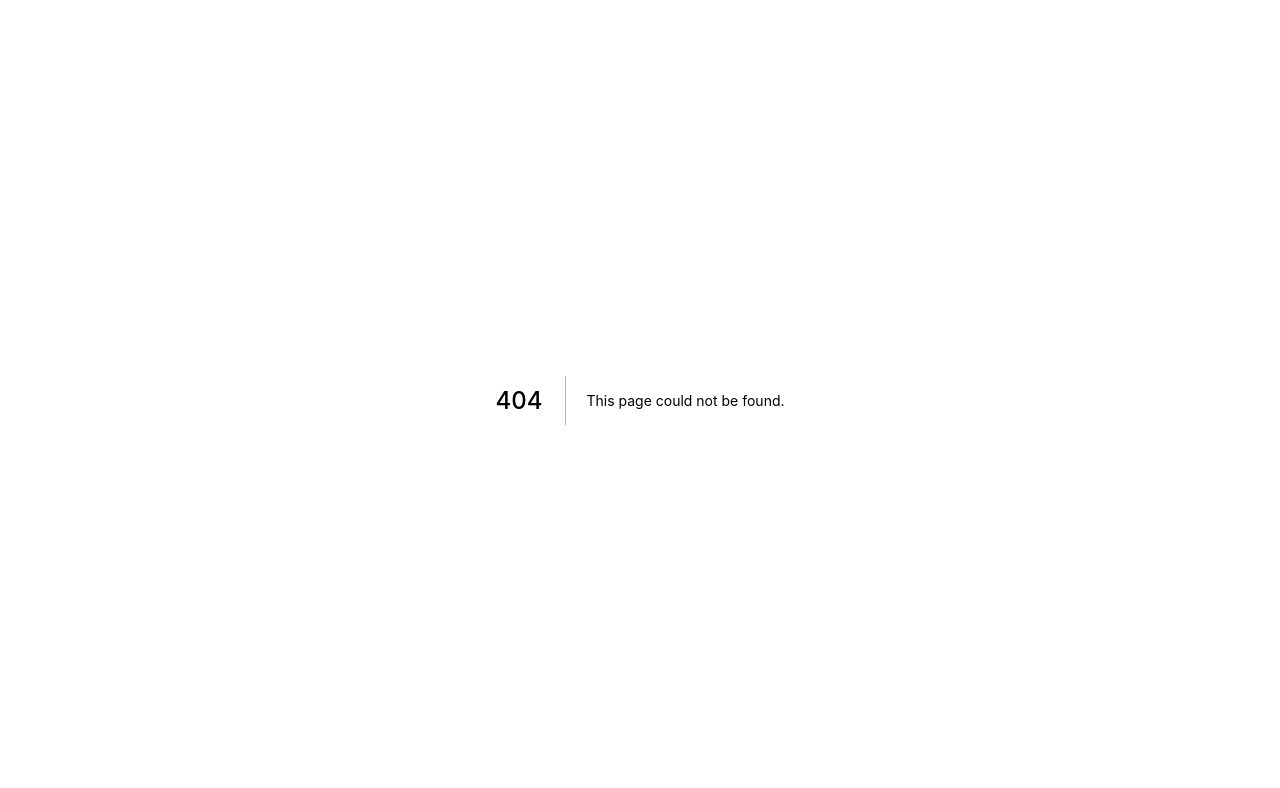
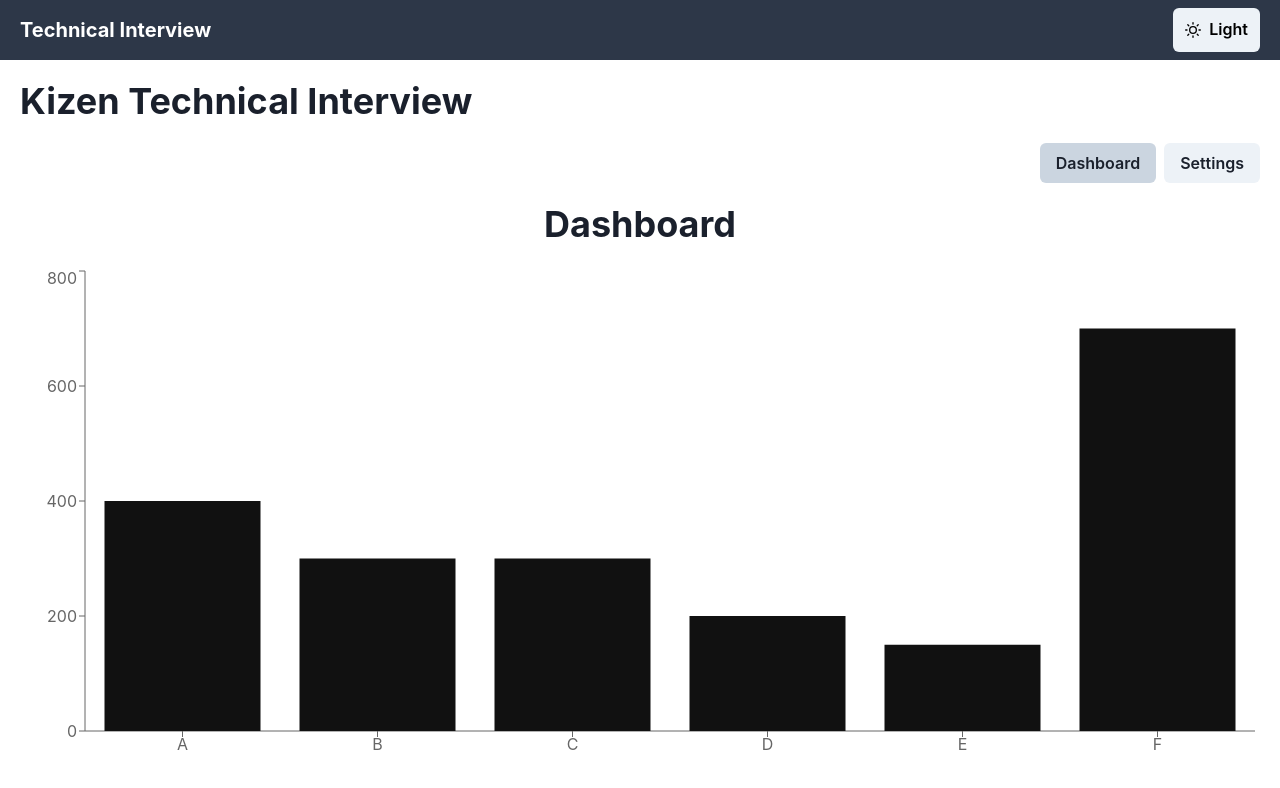
Before and after one commit to Naguumo/interview-next, a Next.js app: page /kizen in a window 1280 px wide. Before the commit this address had no page. Shown: the top 788 px of the page. Built offline with nearby package versions, Linux system fonts and the light colour scheme.

Commit message:
feat: port over old kizen test

```diff
--- /dev/null
+++ b/components/kizen/DashboardView.tsx
@@ -0,0 +1,44 @@
+import { Heading, useColorModeValue } from '@chakra-ui/react'
+import { useChartType } from '@lib/kizen/useChartType'
+import { useUserData } from '@lib/kizen/useUserData'
+import {
+  Pie,
+  PieChart,
+  ResponsiveContainer,
+  Bar,
+  BarChart,
+  XAxis,
+  YAxis,
+} from 'recharts'
+
+export const DashboardView = () => {
+  const fillColor = useColorModeValue('#111', '#EEE')
+  const [chartType] = useChartType()
+  const { userData } = useUserData()
+  return (
+    <>
+      <Heading margin={5}>Dashboard</Heading>
+      <ResponsiveContainer minHeight={500}>
+        {chartType === 'bar' ? (
+          <BarChart data={userData}>
+            <XAxis dataKey='name' />
+            <YAxis />
+            <Bar dataKey='value' fill={fillColor} />
+          </BarChart>
+        ) : (
+          <PieChart>
+            <Pie
+              dataKey='value'
+              data={userData}
+              outerRadius={150}
+              fill={fillColor}
+              label
+            />
+          </PieChart>
+        )}
+      </ResponsiveContainer>
+    </>
+  )
+}
+
+export default DashboardView
--- /dev/null
+++ b/components/kizen/Header.tsx
@@ -0,0 +1,24 @@
+import { Button, ButtonGroup } from '@chakra-ui/react'
+
+type HeaderProps = {
+  items: string[]
+  currentItem?: string
+  onItemClick: (item: string) => void
+}
+
+export const Header = ({ items, onItemClick, currentItem }: HeaderProps) => {
+  return (
+    <ButtonGroup display='flex' justifyContent='flex-end'>
+      {items.map((item) => (
+        <Button
+          key={item}
+          onClick={() => {
+            onItemClick(item)
+          }}
+          isActive={currentItem === item}>
+          {item}
+        </Button>
+      ))}
+    </ButtonGroup>
+  )
+}
--- /dev/null
+++ b/components/kizen/SettingsView.tsx
@@ -0,0 +1,136 @@
+import {
+  Button,
+  ButtonGroup,
+  Heading,
+  Input,
+  Table,
+  Tbody,
+  Td,
+  Tfoot,
+  Th,
+  Thead,
+  Tr,
+  useForceUpdate,
+} from '@chakra-ui/react'
+import { useChartType } from '@lib/kizen/useChartType'
+import { useUserData } from '@lib/kizen/useUserData'
+import React, { useState } from 'react'
+
+const ChartTypeSettings = () => {
+  const [chartType, setChartType] = useChartType()
+  return (
+    <ButtonGroup>
+      <Button
+        isActive={chartType === 'bar'}
+        colorScheme='green'
+        onClick={() => {
+          setChartType('bar')
+        }}>
+        Bar Chart
+      </Button>
+      <Button
+        isActive={chartType === 'pie'}
+        colorScheme='green'
+        onClick={() => {
+          setChartType('pie')
+        }}>
+        Pie Chart
+      </Button>
+    </ButtonGroup>
+  )
+}
+
+const DataSettings = () => {
+  const { userData, addRow, deleteRow } = useUserData()
+  const forceRefresh = useForceUpdate()
+  const [addInput, setAddInput] = useState({
+    name: '',
+    value: 0,
+  })
+
+  return (
+    <Table size='sm' colorScheme='cyan'>
+      <Thead>
+        <Tr>
+          <Th textAlign='center'>Name</Th>
+          <Th textAlign='center'>Value</Th>
+          <Th textAlign='center'>Action</Th>
+        </Tr>
+      </Thead>
+      <Tbody>
+        {userData.map((row, index) => (
+          <Tr key={row.name + index}>
+            <Td textAlign='center'>{row.name}</Td>
+            <Td textAlign='center'>{row.value}</Td>
+            <Td textAlign='center'>
+              <Button
+                colorScheme='yellow'
+                variant='solid'
+                isFullWidth
+                onClick={() => {
+                  deleteRow(index)
+                  forceRefresh()
+                }}>
+                Delete
+              </Button>
+            </Td>
+          </Tr>
+        ))}
+      </Tbody>
+      <Tfoot>
+        <Tr>
+          <Td textAlign='center'>
+            <Input
+              value={addInput.name}
+              onChange={(e) => {
+                setAddInput((prev) => ({
+                  ...prev,
+                  name: (e.target as HTMLInputElement).value,
+                }))
+              }}
+            />
+          </Td>
+          <Td textAlign='center'>
+            <Input
+              type='number'
+              value={addInput.value}
+              onChange={(e) => {
+                setAddInput((prev) => ({
+                  ...prev,
+                  value: parseInt((e.target as HTMLInputElement).value, 10),
+                }))
+              }}
+            />
+          </Td>
+          <Td textAlign='center'>
+            <Button
+              colorScheme='blue'
+              variant='solid'
+              isFullWidth
+              onClick={() => {
+                if (addInput.name !== '' && addInput.value > 0) {
+                  addRow(addInput)
+                  setAddInput({ name: '', value: 0 })
+                }
+              }}>
+              Add
+            </Button>
+          </Td>
+        </Tr>
+      </Tfoot>
+    </Table>
+  )
+}
+
+export const SettingsView = () => {
+  return (
+    <>
+      <Heading margin={5}>Chart Type</Heading>
+      <ChartTypeSettings />
+      <Heading margin={5}>User Data</Heading>
+      <DataSettings />
+    </>
+  )
+}
+
+export default SettingsView
--- /dev/null
+++ b/lib/kizen/useChartType.ts
@@ -0,0 +1,7 @@
+import { atom, useAtom } from 'jotai'
+
+type ChartType = 'bar' | 'pie'
+
+const chartTypeAtom = atom<ChartType>('bar')
+
+export const useChartType = () => useAtom(chartTypeAtom)
--- /dev/null
+++ b/lib/kizen/useUserData.ts
@@ -0,0 +1,35 @@
+import { atom, useAtom } from 'jotai'
+
+export type UserDataType = {
+  name: string
+  value: number
+}
+
+const userDataAtom = atom<UserDataType[]>([
+  { name: 'A', value: 400 },
+  { name: 'B', value: 300 },
+  { name: 'C', value: 300 },
+  { name: 'D', value: 200 },
+  { name: 'E', value: 150 },
+  { name: 'F', value: 700 },
+])
+
+export const useUserData = () => {
+  const [userData, setUserData] = useAtom(userDataAtom)
+
+  const addRow = (data: UserDataType) => {
+    setUserData((prev) => {
+      prev.push(data)
+      return prev
+    })
+  }
+
+  const deleteRow = (row: number) => {
+    setUserData((prev) => {
+      prev.splice(row, 1)
+      return prev
+    })
+  }
+
+  return { userData, addRow, deleteRow }
+}
--- a/pages/index.tsx
+++ b/pages/index.tsx
@@ -5,6 +5,7 @@
 const Home: NextPage = () => {
   return (
     <BaseLayout label='Which Interview are you looking for?'>
+      <LinkButton label='Kizen' href='/kizen' />
       <LinkButton label='Agora' href='/agora' />
       <LinkButton label='Endaoment' href='/endaoment' />
     </BaseLayout>
--- /dev/null
+++ b/pages/kizen.tsx
@@ -0,0 +1,40 @@
+import { Header as KizenHeader } from '@components/kizen/Header'
+import { BaseLayout } from '@layouts/Base'
+import type { NextPage } from 'next'
+import { useState } from 'react'
+import dynamic from 'next/dynamic'
+import { chakra, Spinner } from '@chakra-ui/react'
+
+const LoadingView = () => (
+  <chakra.div display='flex' justifyContent='center' margin={10}>
+    <Spinner padding={5} />
+  </chakra.div>
+)
+
+const DashboardView = dynamic(() => import('@components/kizen/DashboardView'), {
+  loading: LoadingView,
+})
+const SettingsView = dynamic(() => import('@components/kizen/SettingsView'), {
+  loading: LoadingView,
+})
+
+const KizenPage: NextPage = () => {
+  const [view, setView] = useState('Dashboard')
+  return (
+    <BaseLayout label='Kizen Technical Interview'>
+      <KizenHeader
+        items={['Dashboard', 'Settings']}
+        currentItem={view}
+        onItemClick={(item) => {
+          setView(item)
+        }}
+      />
+      <chakra.div display='flex' flexDirection='column' alignItems='center'>
+        {view === 'Dashboard' && <DashboardView />}
+        {view === 'Settings' && <SettingsView />}
+      </chakra.div>
+    </BaseLayout>
+  )
+}
+
+export default KizenPage
```
